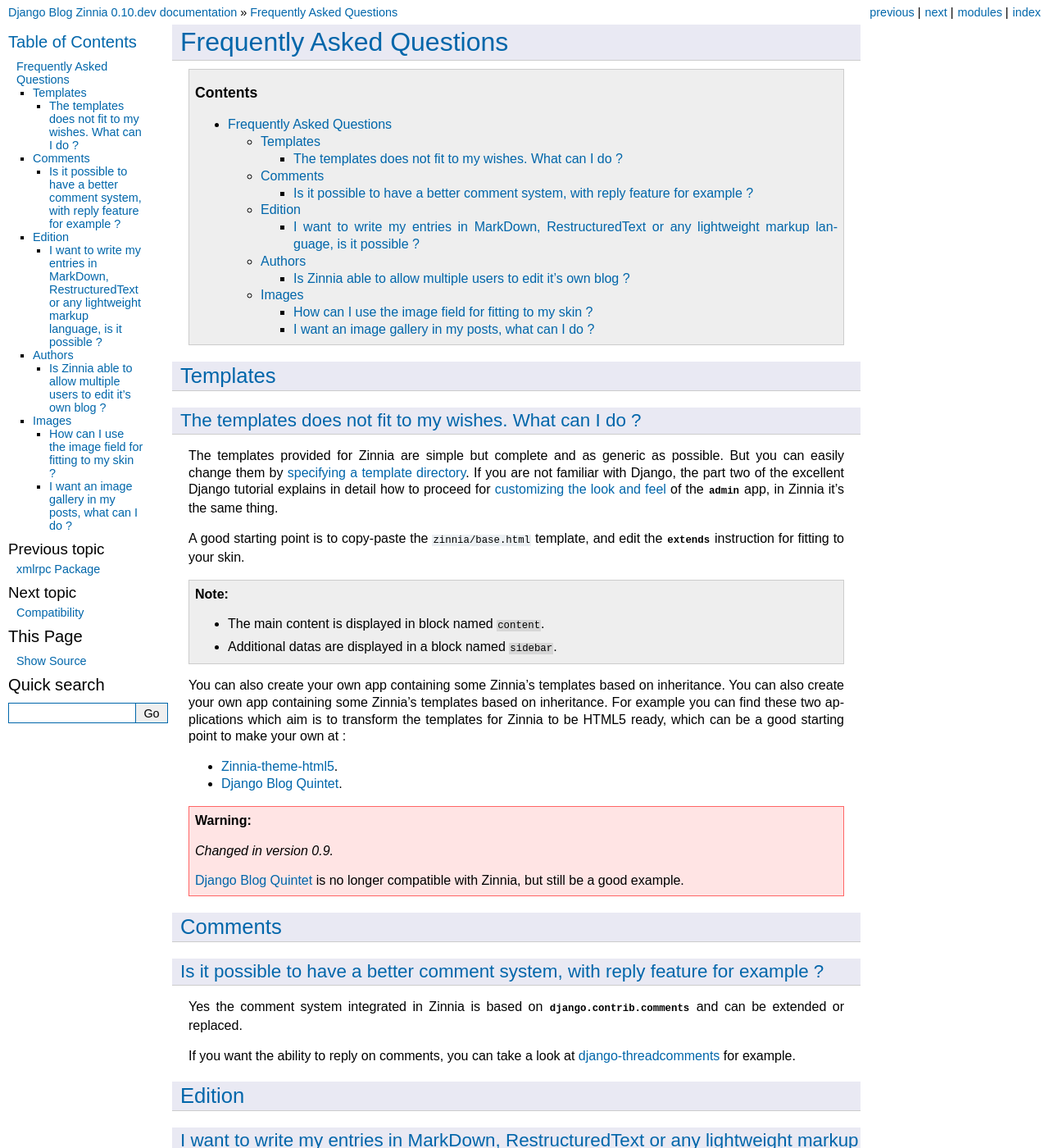
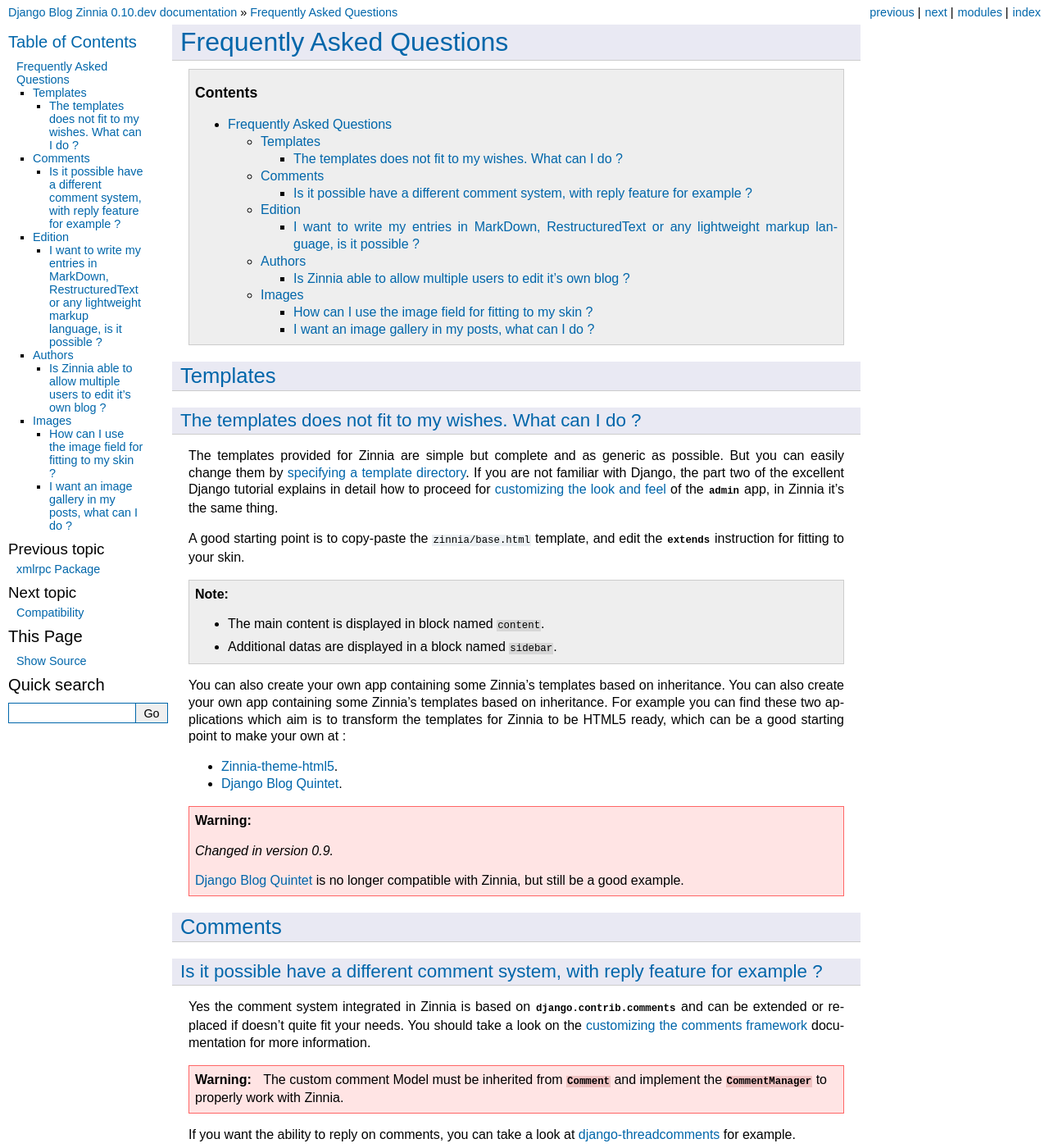
Before and after one commit to Fantomas42/django-blog-zinnia, a Sphinx documentation site: the page built from docs/notes/faq.rst, in a window 1280 px wide and 1400 px high. Shown: the whole window at 82% size. Built offline with Sphinx 7.4.7, drawn with Linux system fonts in a browser that asks for light colours.

Commit message:
more informations on how-to customize the comments framework, should close #99

```diff
--- a/docs/notes/faq.rst
+++ b/docs/notes/faq.rst
@@ -50,11 +50,21 @@
 
 .. _customizing-comments:
 
-Is it possible to have a better comment system, with reply feature for example ?
+Is it possible have a different comment system, with reply feature for example ?
 --------------------------------------------------------------------------------
 
 Yes the comment system integrated in Zinnia is based on
-:mod:`django.contrib.comments` and can be extended or replaced.
+:mod:`django.contrib.comments` and can be extended or replaced if doesn't
+quite fit your needs. You should take a look on the
+`customizing the comments framework`_ documentation for more information.
+
+.. warning::
+
+   The custom comment Model must be inherited from
+   :class:`~django.contrib.comments.models.Comment` and implement the
+   :class:`~django.contrib.comments.managers.CommentManager` to properly
+   work with Zinnia.
+
 
 If you want the ability to reply on comments, you can take a look at
 `django-threadcomments`_ for example.
@@ -172,6 +182,7 @@
 
 .. _`specifying a template directory`: https://docs.djangoproject.com/en/dev/ref/templates/api/#loading-templates
 .. _`customizing the look and feel`: https://docs.djangoproject.com/en/dev/intro/tutorial02/#customize-the-admin-look-and-feel
+.. _`customizing the comments framework`: https://docs.djangoproject.com/en/dev/ref/contrib/comments/custom/
 .. _`Zinnia-theme-html5`: https://github.com/Fantomas42/zinnia-theme-html5
 .. _`Django Blog Quintet`: https://github.com/franckbret/django-blog-quintet
 .. _`django-threadcomments`: https://github.com/HonzaKral/django-threadedcomments
```
